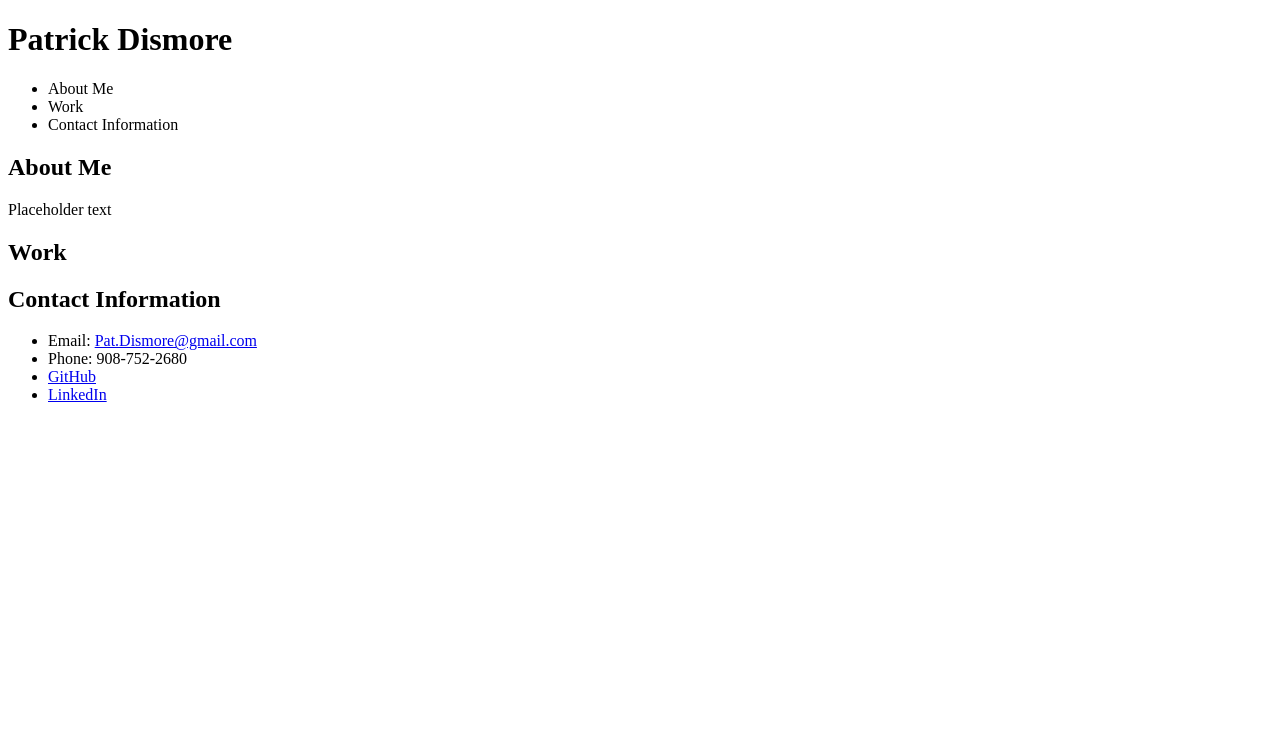
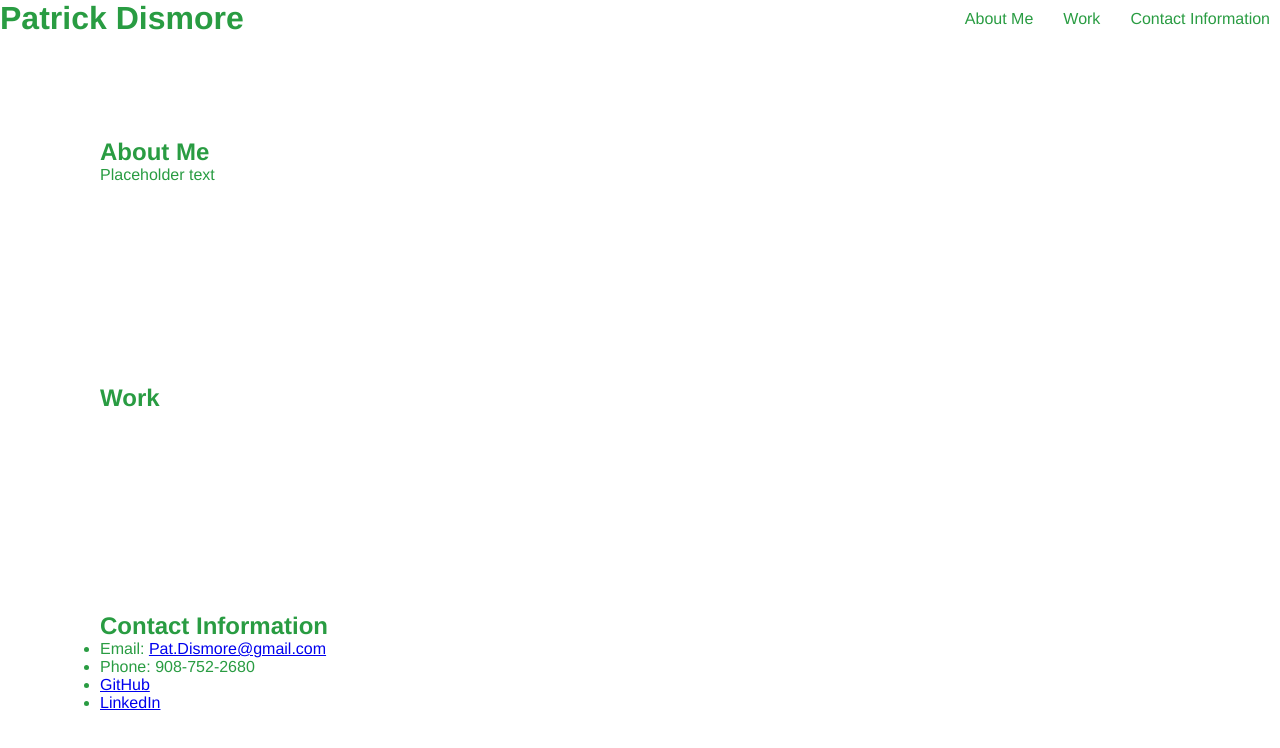
Before and after one commit to PDismore/Personal-Portfolio, a plain HTML site: page index.html in a window 1280 px wide. Drawn offline with Linux system fonts and the light colour scheme; files that its build step writes are made by us from their sources.

Commit message:
initial CSS additions

```diff
--- a/assets/styles.css
+++ b/assets/styles.css
@@ -0,0 +1,41 @@
+* {
+    box-sizing: border-box;
+    margin: 0;
+    padding: 0;
+  }
+  body {
+    color: #299c42;
+    font-family: Helvetica, Arial, sans-serif;
+  }
+
+  header {
+    display: flex;
+    justify-content: space-between;
+    flex-wrap: wrap;
+  }
+
+  header nav {
+    display: flex;
+    flex-wrap: wrap;
+    justify-content: right;
+
+  }
+
+  header nav ul {
+    display: flex;
+    flex-wrap: wrap;
+    justify-content: space-between;
+    align-items: center;
+    list-style: none;
+    margin: 10px;
+  }
+
+  header nav ul li a {
+    padding: 10px 15px;
+
+
+  }
+
+  section {
+    padding: 100px;
+  }
--- a/index.html
+++ b/index.html
@@ -4,7 +4,7 @@
     <meta charset="UTF-8">
     <meta http-equiv="X-UA-Compatible" content="IE=edge">
     <meta name="viewport" content="width=device-width, initial-scale=1.0">
-    <link rel="stylesheet" href="styles.css">
+    <link rel="stylesheet" href="assets/styles.css">
     <title>Patrick Dismore Portfolio</title>
 </head>
 <body>
```
